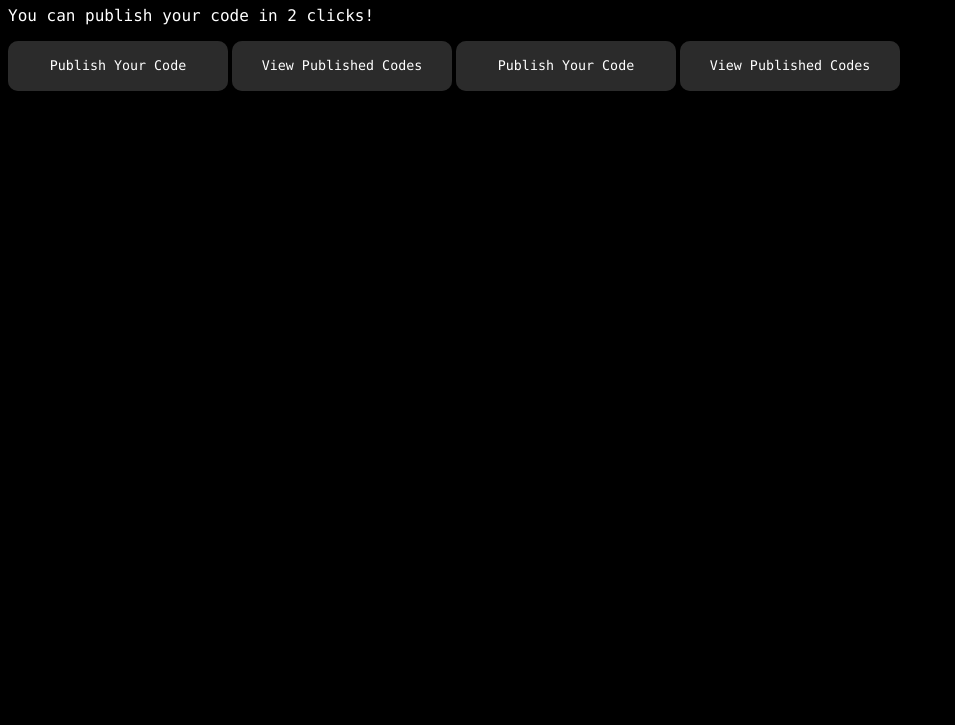
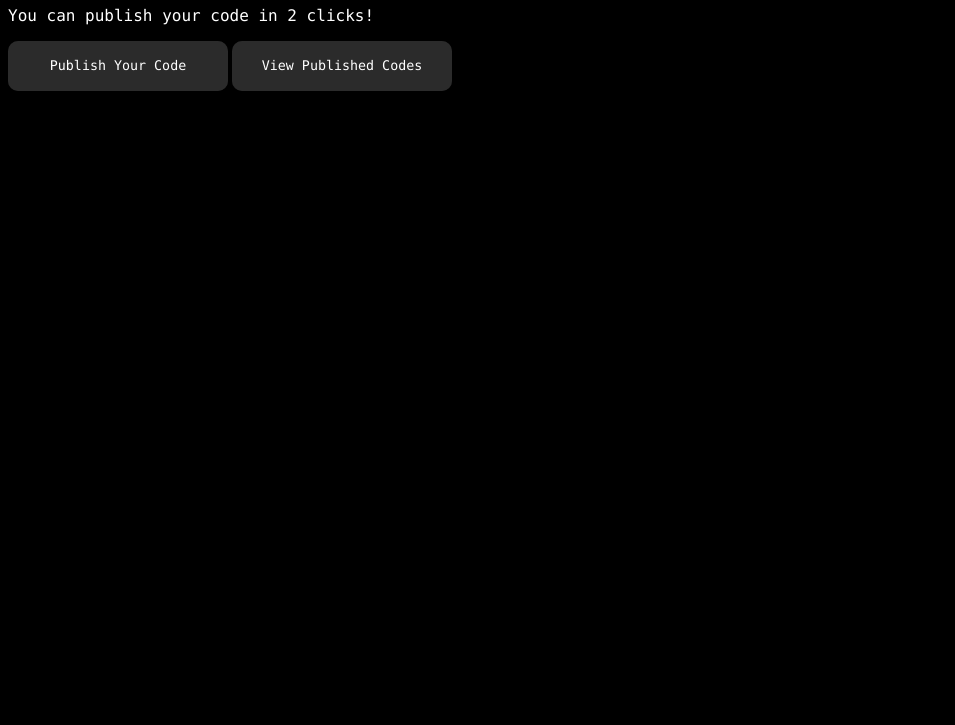
Before and after one commit to PublishTheCode/publishthecode.github.io, a plain HTML site: page index.html in a window 1280 px wide. Shown: the part 75-800 px from the top of the page, without its empty margins (0-955 px from the left). Drawn offline with Linux system fonts and the light colour scheme.

Commit message:
Update index.html

```diff
--- a/index.html
+++ b/index.html
@@ -83,7 +83,3 @@
     <button class="glow-on-hover" >View Published Codes</button>
 </body>
 </html>
-    <button class="glow-on-hover" >Publish Your Code</button>
-    <button class="glow-on-hover" >View Published Codes</button>
-</body>
-</html>
```
